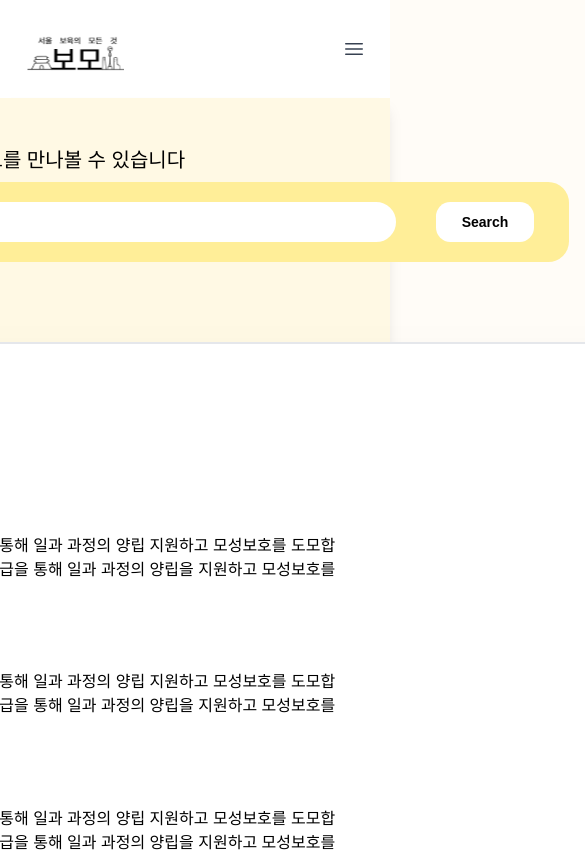
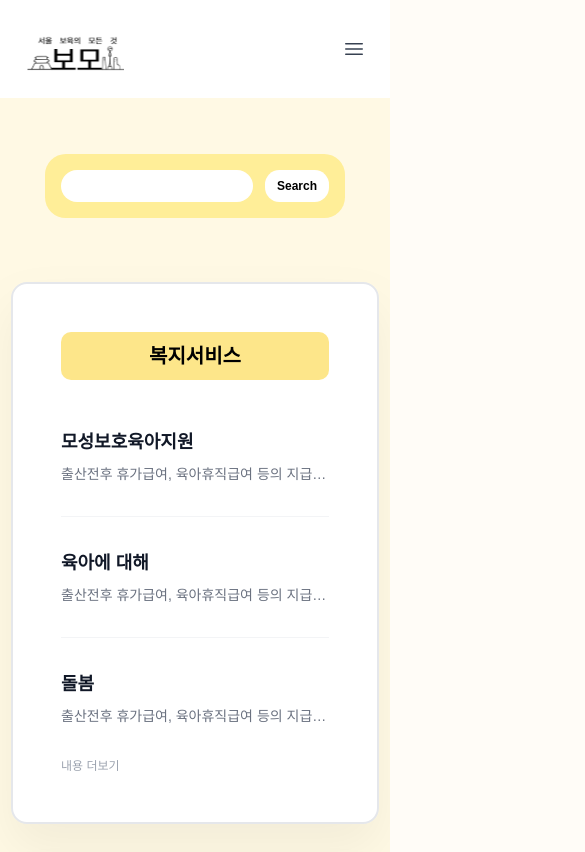
Before and after one commit to SeoulBomo/SeoulBomo.FE, a Next.js app: page /search in a window 390 px wide. Shown: the top 852 px of the page, 585 px wide, since content can reach past the window. Built offline with nearby package versions, Linux system fonts and the light colour scheme; a web font is replaced by a local one.

Commit message:
feat: searchFrame 반응형 구현

```diff
--- a/src/app/search/page.tsx
+++ b/src/app/search/page.tsx
@@ -2,7 +2,7 @@ import MainSearchFrame from "@/components/mainSearch/MainSearchFrame";
 
 export default function Search() {
   return (
-    <div className="bg-cardFrameColor shadow-lg flex justify-center items-center flex-wrap">
+    <div className="bg-cardFrameColor flex justify-center items-center flex-wrap">
       <MainSearchFrame />
     </div>
   );
--- a/src/components/SearchCard.tsx
+++ b/src/components/SearchCard.tsx
@@ -1,30 +1,32 @@
 export default function SearchCard({ category, data }: propsType) {
   return (
-    <section
-      className="border-2 border-gray-200  bg-white rounded-[0.95rem] w-[78rem] h-[40rem] drop-shadow-[0_1.5rem__1.5rem_rgba(0,0,0,0.05)] hover:drop-shadow-[0_2rem_2rem_rgba(0,0,0,0.07)] mt-[5rem] mb-[1rem] pl-[7.5rem] py-[3rem]
-      "
-    >
-      <div className="rounded=[0.625rem] w-[11.6rem] h-[3.6rem] bg-amber-200 flex justify-center items-center font-bold text-2xl mb-[3rem] rounded-[0.625rem]">
-        {category}
+    <section className="flex flex-col w-[23rem] sm:w-[40rem] md:w-[50rem] lg:w-[60rem] border-2 border-gray-200 bg-white rounded-[1rem] drop-shadow-[0_1.5rem__1.5rem_rgba(0,0,0,0.05)] hover:drop-shadow-[0_2rem_2rem_rgba(0,0,0,0.07)] p-[3rem]">
+      <div className="rounded=[0.625rem] sm:w-[11.6rem] h-[3rem] sm:h-[5rem] bg-amber-200 flex justify-center items-center font-bold text-2xl mb-[1rem] rounded-[0.625rem]">
+        <text className="text-xl sm:text-2xl">{category}</text>
       </div>
-
-      {data?.map((item: any) => (
-        <>
-          <div className="flex justify-between w-[63rem] mb-[0.5rem] ">
-            <text className="font-bold text-xl hover:underline underline-offset-4 w-[50rem] ">
-              {item.title}
-            </text>
-            <text className="text-sm font-normal text-gray-500">
-              등록일 {item.date}
-            </text>
-          </div>
-          <p className="w-[40.5rem] h-[3.3rem]  mb-[3rem] text-base font-normal overflow-hidden">
-            {item.content}
-          </p>
-        </>
-      ))}
-
-      <text className="font-normal text-sm text-gray-400 hover:underline underline-offset-4">
+      <ul role="list" className="divide-y divide-gray-100">
+        {data?.map((item: any) => (
+          <li
+            key={item.id}
+            className="flex flex-col justify-between gap-x-4 py-[2rem]"
+          >
+            <div className="flex flex-col">
+              <div className="flex justify-between">
+                <p className="text-lg sm:text-xl font-semibold text-gray-900 pb-[0.25rem]">
+                  {item.title}
+                </p>
+                <p className="hidden sm:flex sm:flex-col sm:items-end text-xs text-gray-500">
+                  {item.date}
+                </p>
+              </div>
+              <p className="mt-1 truncate text-sm sm:text-md leading-5 text-gray-500">
+                {item.content}
+              </p>
+            </div>
+          </li>
+        ))}
+      </ul>
+      <text className="font-normal text-xs sm:text-sm text-gray-400 hover:underline underline-offset-4">
         내용 더보기
       </text>
     </section>
--- a/src/components/mainSearch/MainSearchFrame.tsx
+++ b/src/components/mainSearch/MainSearchFrame.tsx
@@ -26,26 +26,28 @@ export default function MainSearchFrame() {
   ];
   //dummy 데이터
   return (
-    <main className="w-screen flex flex-col items-center justify-between">
-      <div className="mt-[3rem]">
-        <text className="text-xl font-medium">
+    <main className="flex flex-col items-center justify-between">
+      <div className="flex flex-col pt-[3rem]">
+        <text className="ml-[1rem] text-[0rem] sm:text-xl font-medium">
           검색을 통해 각종 정보를 만나볼 수 있습니다
         </text>
-        <section className="bg-yellowColor w-[46.8rem] h-[5rem] rounded-[1.3rem] mt-[0.5rem] flex items-center justify-evenly">
+        <section className="bg-yellowColor px-[1rem] sm:px-[2rem] h-[4rem] sm:h-[5rem] rounded-[1.3rem] mt-[0.5rem] flex justify-center items-center gap-3">
           <input
             type="text"
             name="search"
             id="search"
-            className="placeholder:text-gray-400  w-[33.75rem] h-[2.5rem] border-4 border-white rounded-[28px]   focus:outline-none  pl-[1rem] text-xl"
+            className="placeholder:text-gray-400 pl-[1rem] w-[12rem] h-[2rem] sm:w-[20rem] sm:h-[2.5rem] md:w-[28rem] lg:w-[33rem]border-4 border-white rounded-[28px] focus:outline-yellow-300  p  -[1rem] text-xl"
           ></input>
-          <button className="w-[6.125rem] h-[2.5rem] bg-white rounded-[0.9rem] ml-[0.3rem] text-sm font-bold hover:bg-gray-100">
+          <button className="w-[4rem] sm:w-[6.125rem] h-[2rem] sm:h-[2.5rem] bg-white rounded-[0.9rem] text-xs sm:text-sm font-bold hover:bg-gray-100">
             Search
           </button>
         </section>
       </div>
-      <SearchCard category="복지서비스" data={dummy} />
-      <SearchCard category="복지시설" data={dummy} />
-      <SearchCard category="정책" data={dummy} />
+      <div className="my-[4rem] flex flex-col gap-10">
+        <SearchCard category="복지서비스" data={dummy} />
+        <SearchCard category="복지시설" data={dummy} />
+        <SearchCard category="정책" data={dummy} />
+      </div>
     </main>
   );
 }
```
